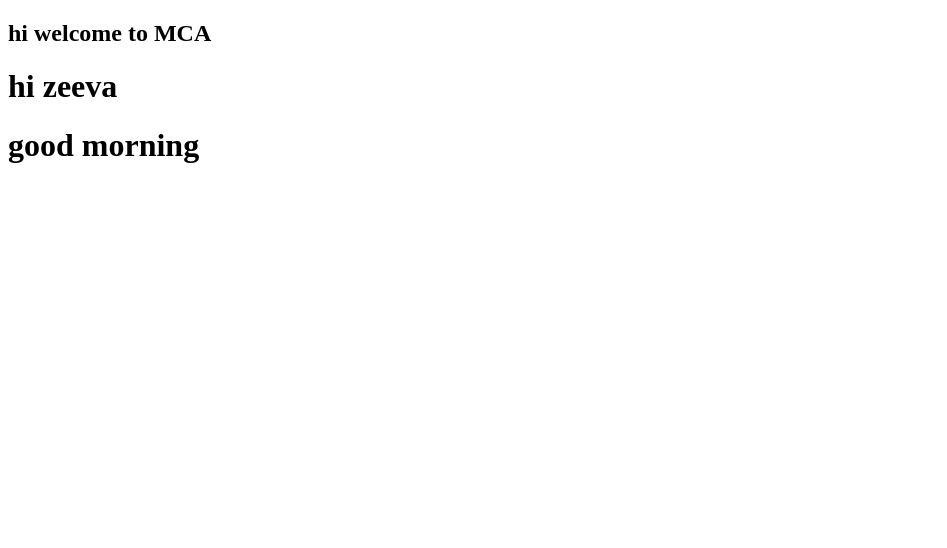
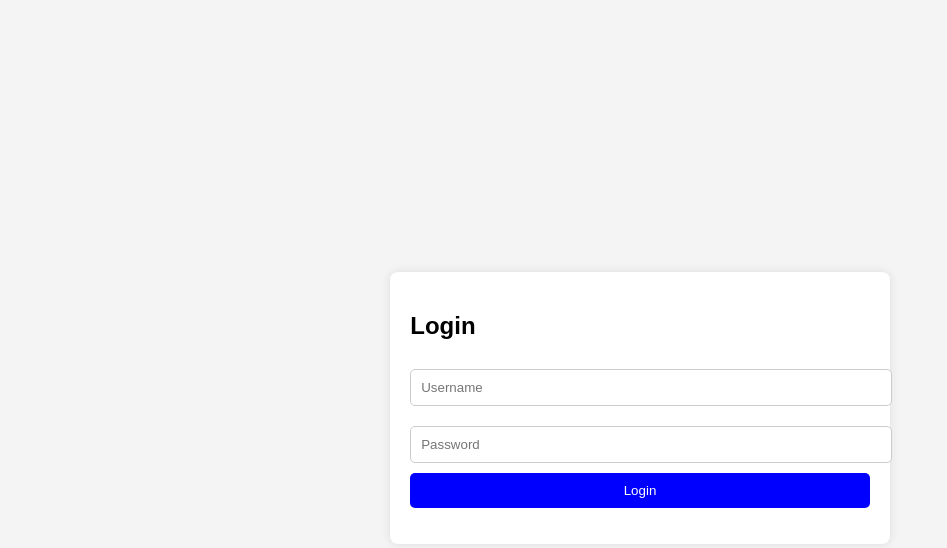
Before and after one commit to zeevazee/project1, a plain HTML site: page index.html in a window 1280 px wide. Shown: the whole page, without its empty margins (0-947 px from the left). Drawn offline with Linux system fonts and the light colour scheme.

Commit message:
new index

```diff
--- a/index.html
+++ b/index.html
@@ -3,11 +3,59 @@
 <head>
     <meta charset="UTF-8">
     <meta name="viewport" content="width=device-width, initial-scale=1.0">
-    <title>website</title>
+    <title>Login Form</title>
+    <style>
+        body {
+            font-family: Arial, sans-serif;
+            display: flex;
+            justify-content: center;
+            align-items: center;
+            height: 100vh;
+            background-color: #f4f4f4;
+        }
+        .login-container {
+            background: white;
+            padding: 20px;
+            border-radius: 8px;
+            box-shadow: 0 0 10px rgba(0, 0, 0, 0.1);
+        }
+        input {
+            width: 100%;
+            padding: 10px;
+            margin: 10px 0;
+            border: 1px solid #ccc;
+            border-radius: 5px;
+        }
+        button {
+            width: 100%;
+            padding: 10px;
+            background: blue;
+            color: white;
+            border: none;
+            border-radius: 5px;
+            cursor: pointer;
+        }
+    </style>
 </head>
 <body>
-    <h2>hi welcome to MCA</h2>
-    <h1>hi zeeva</h1>
-    <h1>good morning</h1>
+    <div class="login-container">
+        <h2>Login</h2>
+        <input type="text" id="username" placeholder="Username">
+        <input type="password" id="password" placeholder="Password">
+        <button onclick="authenticate()">Login</button>
+        <p id="message" style="color: red;"></p>
+    </div>
+    <script>
+        function authenticate() {
+            var user = document.getElementById('username').value;
+            var pass = document.getElementById('password').value;
+            if (user === 'zeeva' && pass === '1234') {
+                alert('Login successful!');
+                window.location.href = 'dashboard.html'; // Redirect to another page
+            } else {
+                document.getElementById('message').innerText = 'Invalid username or password';
+            }
+        }
+    </script>
 </body>
 </html>
```
